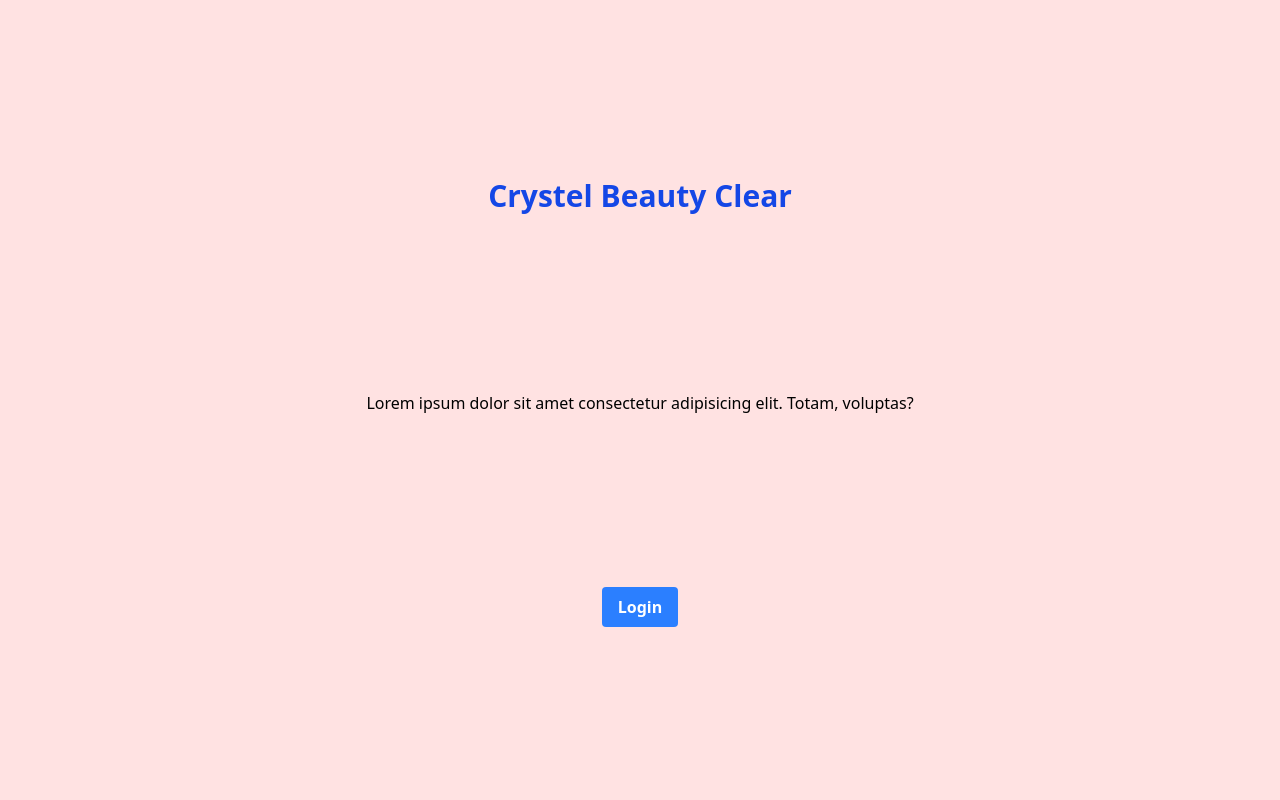
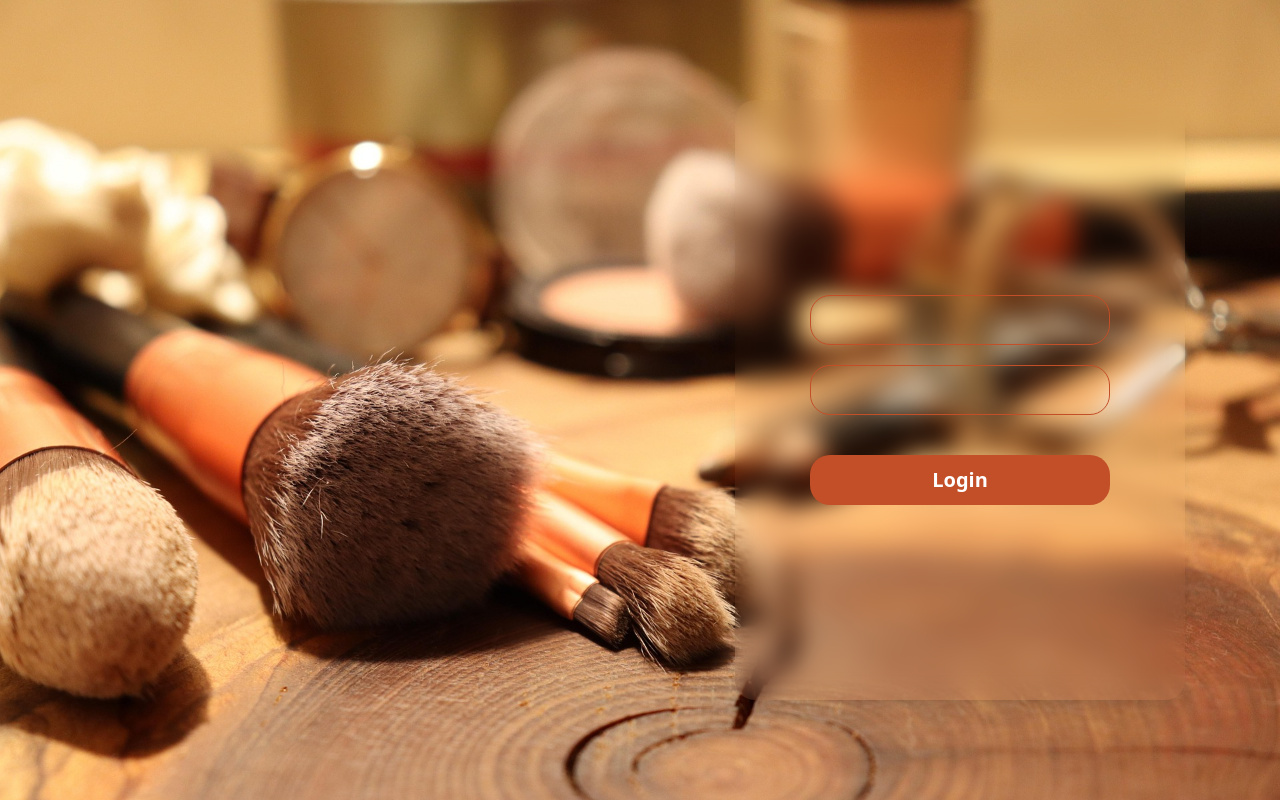
Before and after one commit to Kanishka-Che/Mern-project-with-Frontend, a React (Vite) app: page /login in a window 1280 px wide. Built offline with nearby package versions, Linux system fonts and the light colour scheme.

Commit message:
day 11_login component

```diff
--- a/package.json
+++ b/package.json
@@ -11,8 +11,10 @@
   },
   "dependencies": {
     "@tailwindcss/vite": "^4.1.5",
+    "axios": "^1.9.0",
     "react": "^19.0.0",
     "react-dom": "^19.0.0",
+    "react-hot-toast": "^2.5.2",
     "react-router-dom": "^7.5.3",
     "tailwindcss": "^4.1.5"
   },
--- a/src/App.jsx
+++ b/src/App.jsx
@@ -6,6 +6,8 @@
 import LoginPage from './pages/login';
 import SignupPage from './pages/signup';
 import AdminPage from './pages/adminPage';
+import TestPage from './pages/testPage';
+import { Toaster } from 'react-hot-toast';
 
 
 function App() {
@@ -15,11 +17,12 @@
 
     <BrowserRouter>
         <div>
+          <Toaster position='topright'/>
           <Routes path="/*">
              <Route path="/" element={<HomePage/>}/>
              <Route path="/login" element={<LoginPage/>}/>
              <Route path="/signup" element={<SignupPage/>}/>
-
+             <Route path="/testing"  element={<TestPage/>}/>
              <Route path="/admin/*" element={<AdminPage/>}/>
 
              <Route path='/*'element={<h1>404 Not Found</h1>}/>
--- a/src/pages/login.jsx
+++ b/src/pages/login.jsx
@@ -1,9 +1,56 @@
+import axios from "axios"
+import { useState } from "react"
+import toast from "react-hot-toast"
+
 export default function LoginPage(){
+
+    const[email,seteEmail]=useState("")
+    const[password,setPassword]=useState("")
+
+
+   async function handlelogin(){
+
+
+        try{
+            const response= await axios.post("http://localhost:5000/users/login" ,{
+            email:email,
+            password:password
+        })
+        //alert("Login Successful")
+        toast.success("Login Successful")
+        console.log(response.data)
+
+        }catch(e){
+           // alert(e.response.data.message) error code not a 200(error)
+           toast.error(e.response.data.message)
+        }
+
+
+    }
+
+
     return(
-        <div className="w-fill h-screen bg-red-100 flex flex-col justify-evenly items-center">
-            <h1 className="font-bold text-[30px] text-blue-700">Crystel Beauty Clear</h1>
-            <p>Lorem ipsum dolor sit amet consectetur adipisicing elit. Totam, voluptas?</p>
-            <button className="bg-blue-500 text-white font-bold py-2 px-4 rounded">Login</button>
+        <div className="w-full h-screen bg-[url('/login.jpg')] bg-center bg-cover flex justify-evenly items-center">
+
+            <div className="w-[50%] h-full ">
+            </div>
+            <div className="w-[50%] h-full flex justify-center items-center">
+                <div className="w-[450px] h-[600px] backdrop-blur-md rounded-[20px] shadow-xl flex flex-col items-center justify-center">
+                    <input onChange={(e)=>{
+                        seteEmail(e.target.value)
+                    }}
+                    value={email}
+                    className="w-[300px] h-[50px] border border-[#c34f29] rounded-[20px] my-[20px]"/>
+                    <input onChange={(e)=>{
+                        setPassword(e.target.value)
+                    }}
+                    value={password}
+                    type="password" className="w-[300px] h-[50px] border border-[#c34f29] rounded-[20px] mb-[20px]"/>
+                    <button onClick={handlelogin} className="cursor-pointer w-[300px] h-[50px] bg-[#c34f29] rounded-[20px] text-[20px] font-bold text-white my-[20px]">Login</button>
+
+                </div>
+            </div>
+
         </div>
     )
 }
--- /dev/null
+++ b/src/pages/testPage.jsx
@@ -0,0 +1,52 @@
+import { useState } from "react"
+
+export default function TestPage(){
+
+        const[count,setCount]=useState(0)
+        const[status,setStatus]=useState("Pass")
+
+
+    return(
+
+        <div className="w-full h-screen flex flex-col justify-center items-center">
+            <div className="w-[450px] h-[250px] shadow flex justify-center items-center ">
+                <button onClick={()=>{
+                        setCount(count-1)}}
+                        className="bg-blue-600 text-white font-bold text-center w-[100px] h-[40px] text-[20px] cursor-pointer justify-center items-center">
+                    -
+                </button>
+    <span className="text-[30px] font-bold text-center w-[100px] h-[40px] mx-[10px] flex justify-center items-center">
+        {count}
+    </span>
+
+                <button onClick={()=>{
+                setCount(count+1)
+                }}className="bg-blue-600 text-white font-bold text-center w-[100px] h-[40px] text-[20px] cursor-pointer justify-center items-center">
+                +
+                </button>
+
+
+        </div>
+
+         <div className="w-full h-screen flex justify-center items-center">
+         <div className="w-[450px] h-[250px] shadow flex justify-center items-center ">
+             <button onClick={()=>{
+                     setStatus("Fail")}}
+                     className="bg-blue-600 text-white font-bold text-center w-[100px] h-[40px] text-[20px] cursor-pointer ">
+                 Fail
+             </button>
+ <span className="text-[30px] font-bold text-center w-[100px] h-[40px] mx-[10px] flex justify-center items-center">
+     {status}
+ </span>
+
+             <button onClick={()=>{
+             setStatus("pass")
+             }}className="bg-blue-600 text-white font-bold text-center w-[100px] h-[40px] text-[20px] cursor-pointer justify-center items-center">
+             Pass
+             </button>
+
+     </div>
+     </div>
+     </div>
+    )
+}
```
Also changed, not shown: public/login.jpg (added), 1 other file (tests, documents, lock files or other folders).
